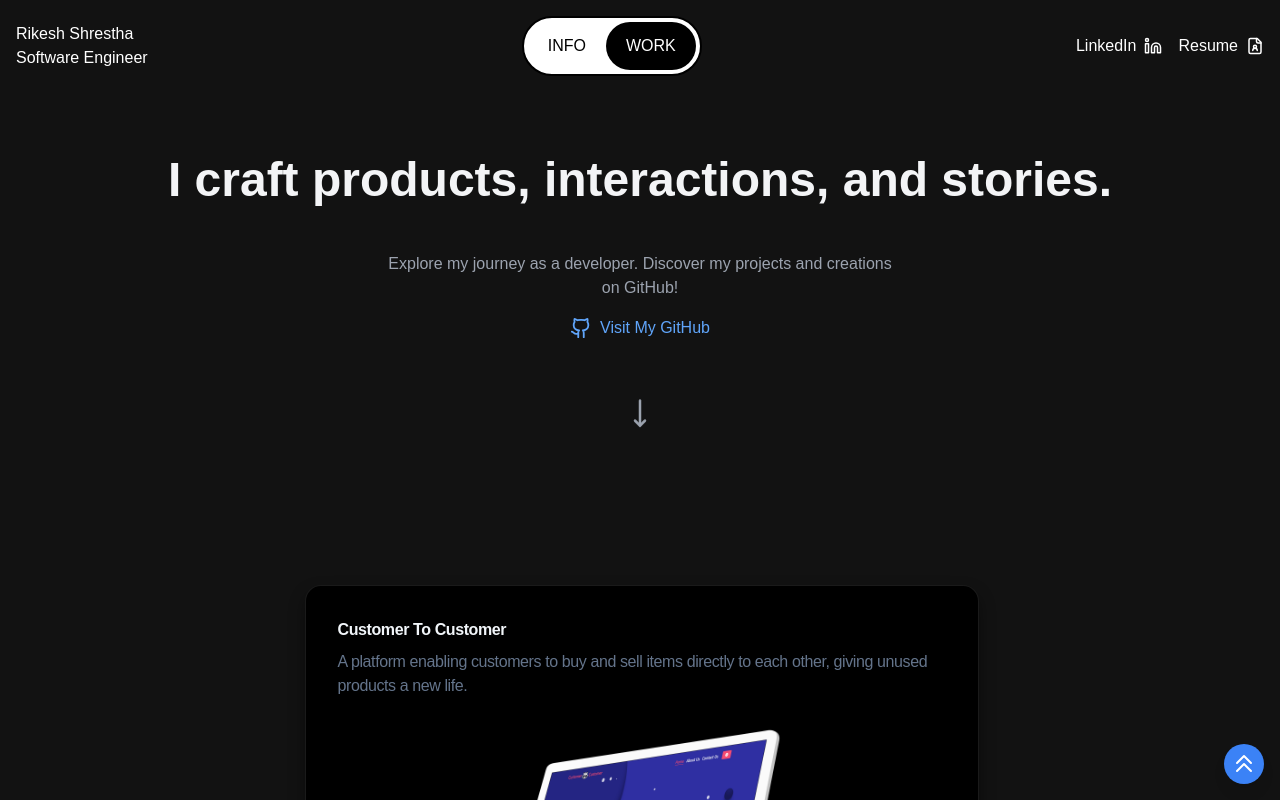
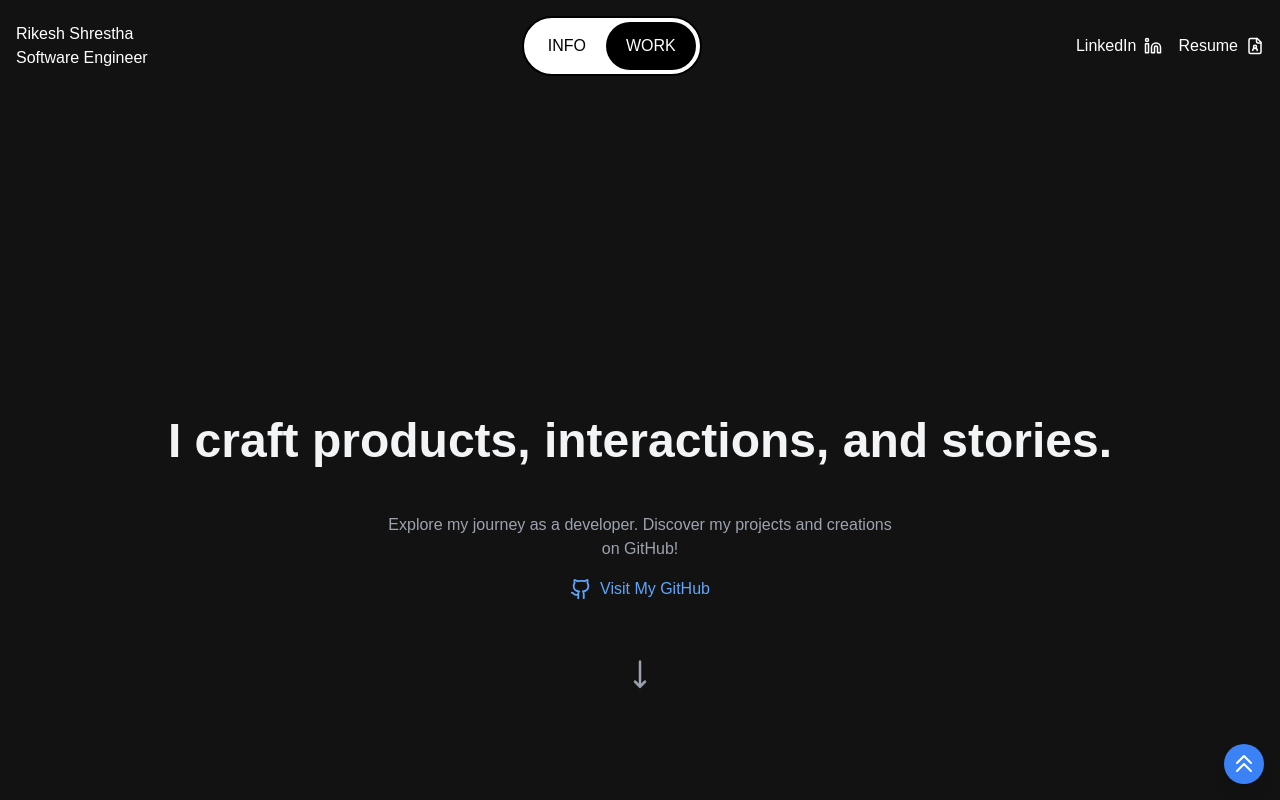
Before and after one commit to rikeshhh/portfolioo, a Next.js app: page /work in a window 1280 px wide. Shown: the top 800 px of the page. Built offline with nearby package versions, Linux system fonts and the light colour scheme; a web font is replaced by a local one.

Commit message:
fix:minor issue

```diff
--- a/src/components/HeroWorkCard.tsx
+++ b/src/components/HeroWorkCard.tsx
@@ -3,7 +3,7 @@ import Link from "next/link";
 
 export default function HeroWorkCard() {
   return (
-    <div className="h-auto w-full flex flex-col items-center justify-center px-4 gap-8">
+    <div className="min-h-screen w-full flex flex-col items-center justify-center px-4 gap-8">
       <h2 className="text-3xl md:text-5xl font-semibold mb-4 text-center text-gray-100">
         I craft products, interactions, and stories.
       </h2>
```
